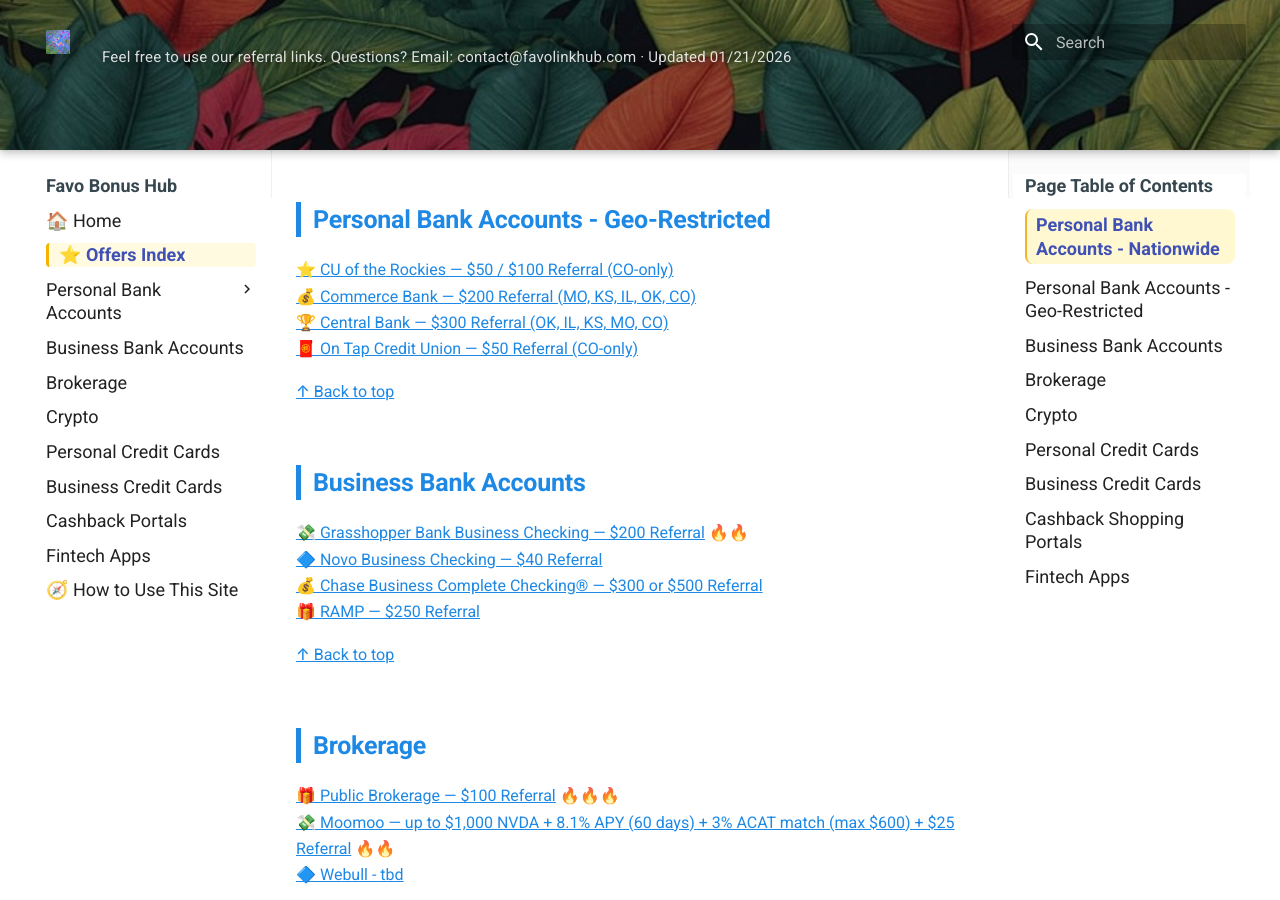
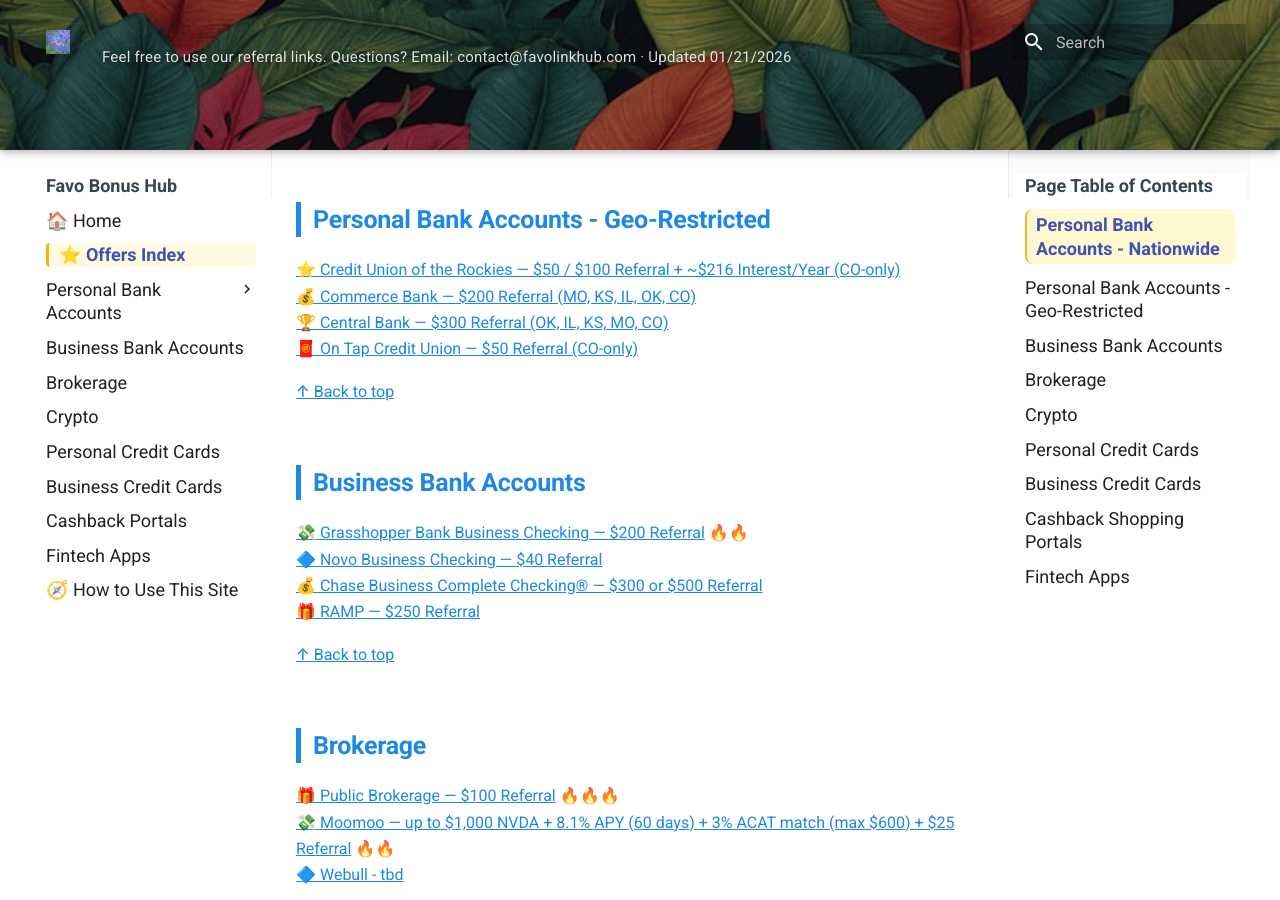
Before and after one commit to whispersofzephyr/favolinkhub-site, an MkDocs documentation site: the page built from docs/offers-index.md, in a window 1280 px wide and 900 px high, scrolled down 810 px. Built offline with MkDocs 1.6.1 and Material for MkDocs 9.7.7, drawn with Linux system fonts in a browser that asks for light colours.

Commit message:
Update offers-index.md

```diff
--- a/docs/offers-index.md
+++ b/docs/offers-index.md
@@ -31,7 +31,7 @@ All current offers, organized by categories:
 <a id="personal-bank-geo"></a>
 ## Personal Bank Accounts - Geo-Restricted
 
-[⭐ CU of the Rockies — $50 / $100 Referral (CO-only)](personal-bank-geo.md#cu-of-the-rockies)
+[⭐ Credit Union of the Rockies — $50 / $100 Referral + ~$216 Interest/Year (CO-only)](personal-bank-geo.md#cu-of-the-rockies)
 [💰 Commerce Bank — $200 Referral (MO, KS, IL, OK, CO)](personal-bank-geo.md#commerce-bank)
 [🏆 Central Bank — $300 Referral (OK, IL, KS, MO, CO)](personal-bank-geo.md#central-bank)
 [🧧 On Tap Credit Union — $50 Referral (CO-only)](personal-bank-geo.md#on-tap-credit-union)
```
